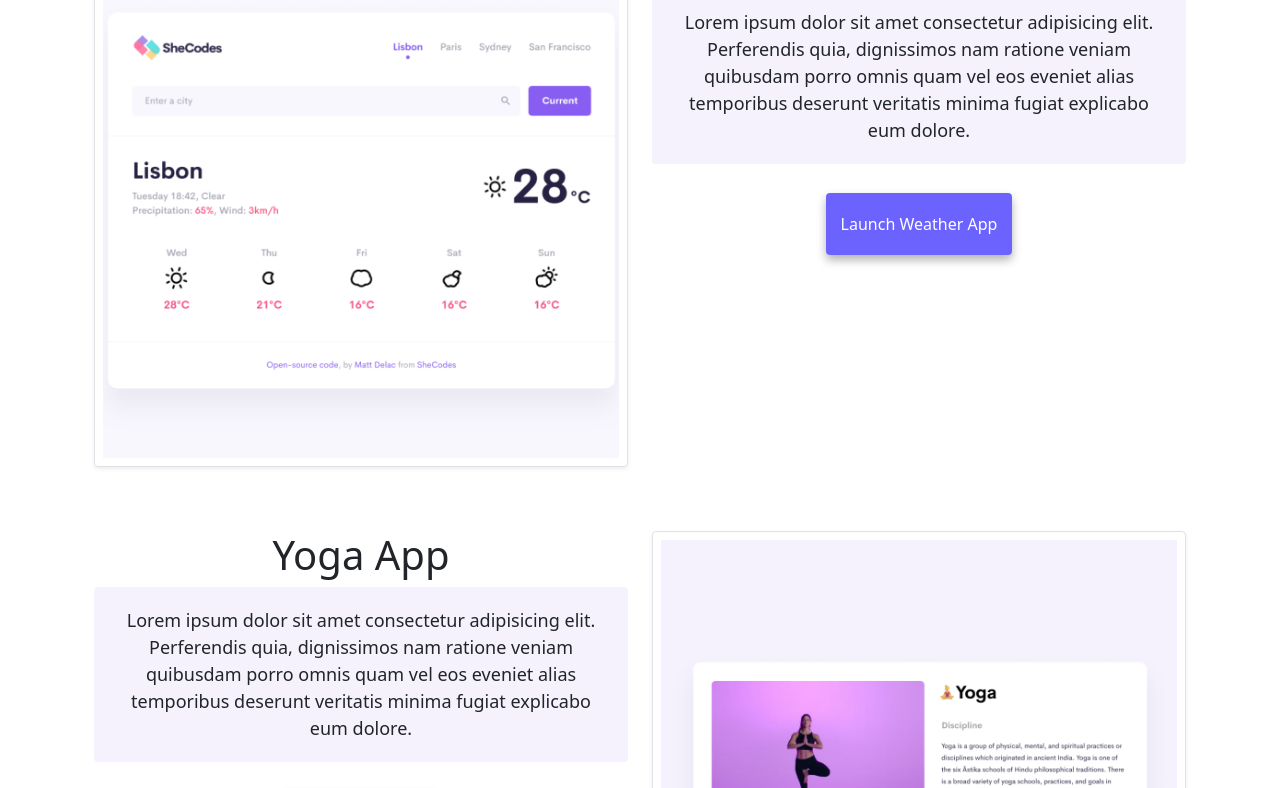
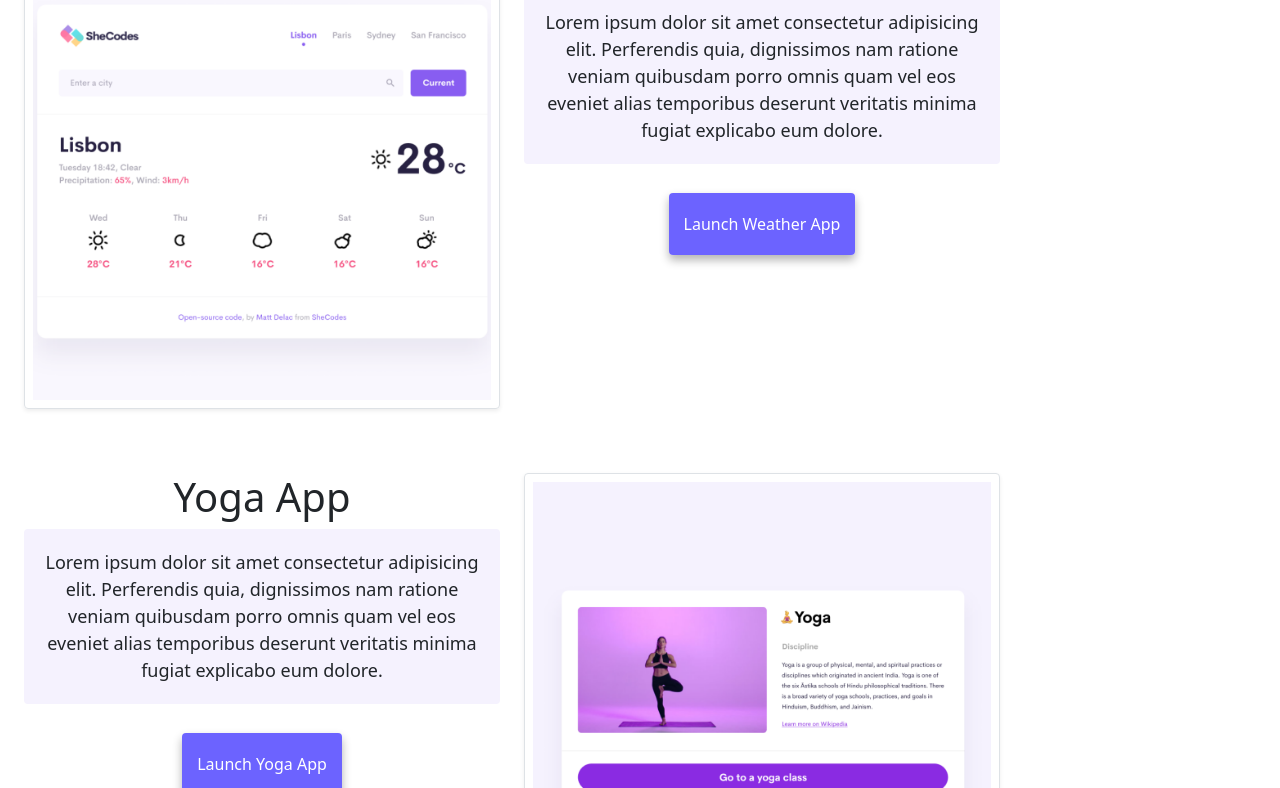
Before and after one commit to GPeBenito/advanced-tools-homework, a plain HTML site: page index.html in a window 1280 px wide. Shown: the part 453-1241 px from the top of the page. Drawn offline with nearby package versions, Linux system fonts and the light colour scheme.

Commit message:
Update style.css

```diff
--- a/css/style.css
+++ b/css/style.css
@@ -8,13 +8,13 @@
      .container {
      margin: 0 auto;
      text-align: center;
-     max-width:100%;
+     max-width:80%;
      }
  }
 
   body {
     margin: 60px auto;
-    max-width: 100%;
+    max-width: 80%;
   }
 
   h1,
```
